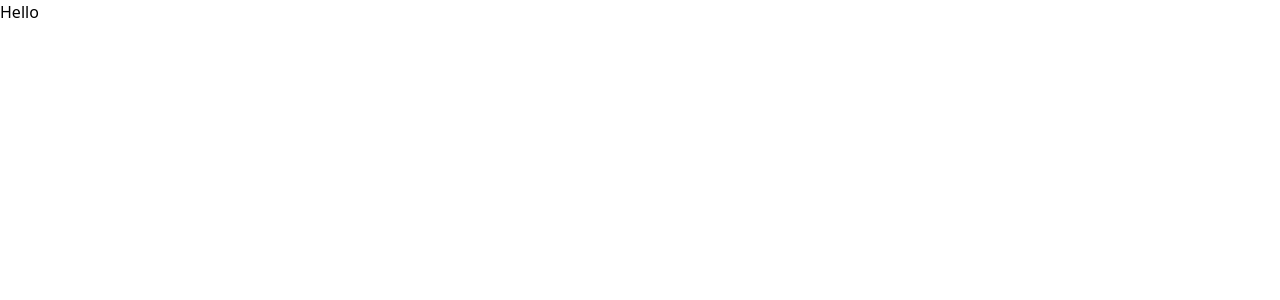
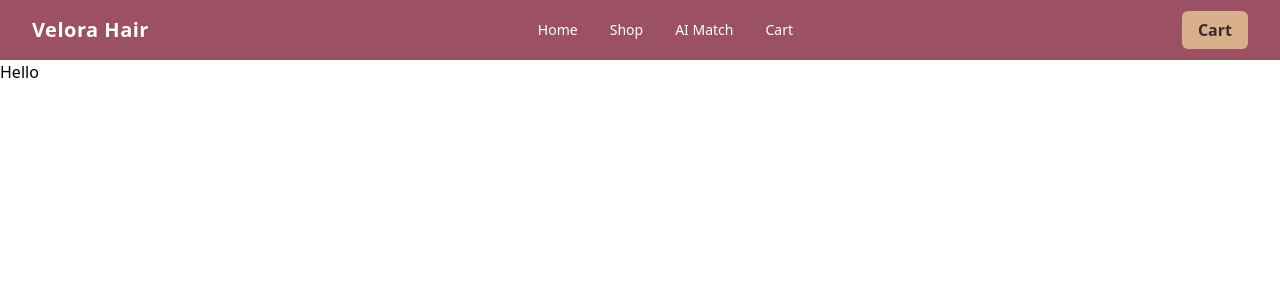
Before and after one commit to Yordiemma/glowMarket, a React (Vite) app in the folder velora-hair/: page / in a window 1280 px wide. Shown: the top 300 px of the page. Built offline with nearby package versions, Linux system fonts and the light colour scheme.

Commit message:
Configure React Router

```diff
--- a/velora-hair/src/App.jsx
+++ b/velora-hair/src/App.jsx
@@ -1,14 +1,30 @@
 import Homepage from "./pages/Homepage"
+import Shop from "./pages/Shop"
+import MainLayout from "./layout/MainLayout.jsx"
+import {
+  createBrowserRouter,
+  RouterProvider,
+} from "react-router-dom"
 
-
+const router = createBrowserRouter([
+  {
+    path: "/",
+    element: <MainLayout />,
+    children: [
+      {
+        index: true,
+        element: <Homepage />,
+      },
+      {
+        path: "shop",
+        element: <Shop />,
+      },
+    ],
+  },
+])
 
 function App() {
-
-  return (
-    <>
-    <Homepage />
-    </>
-  )
+  return <RouterProvider router={router} />
 }
 
 export default App
```
